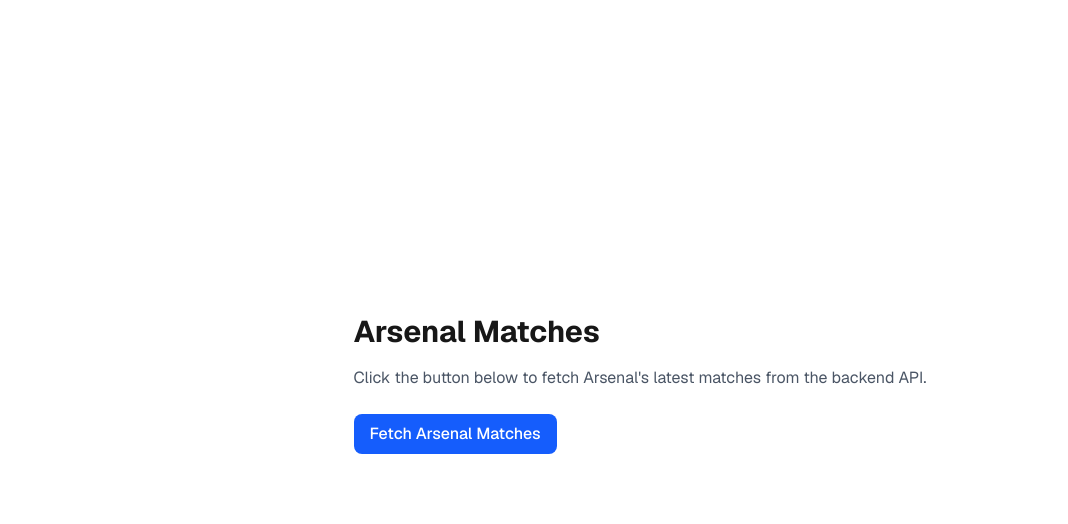
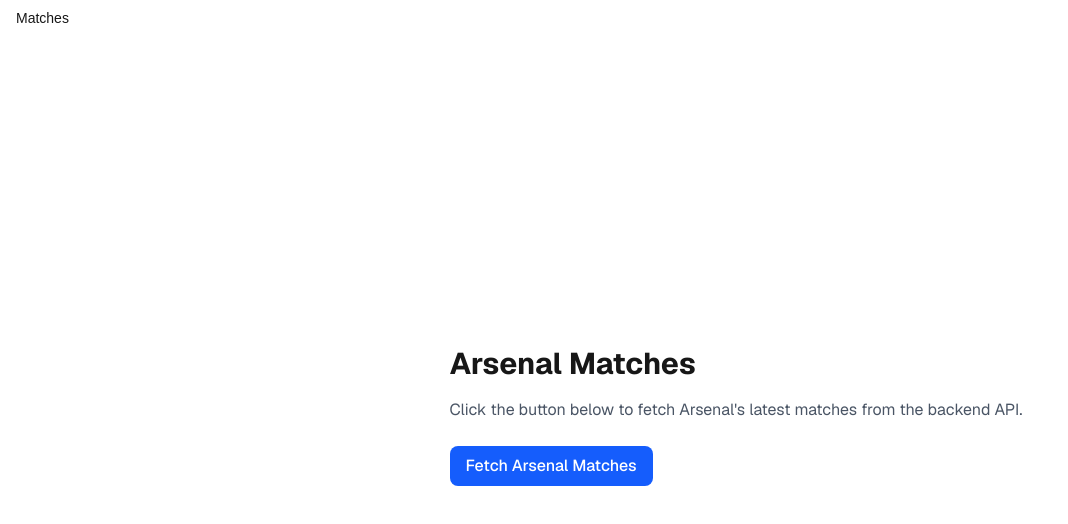
Before and after one commit to kovacs-roland2/statlines-frontend, a Next.js app: page / in a window 1280 px wide. Shown: the top 524 px of the page, without its empty margins (0-1068 px from the left). Built offline with nearby package versions, Linux system fonts and the light colour scheme; no server answers.

Commit message:
Create Sidebar

```diff
--- a/src/app/layout.tsx
+++ b/src/app/layout.tsx
@@ -1,6 +1,8 @@
 import type { Metadata } from 'next';
 import { Geist, Geist_Mono } from 'next/font/google';
 import './globals.css';
+import React from 'react';
+import Sidebar from '../components/Sidebar';
 
 const geistSans = Geist({
   variable: '--font-geist-sans',
@@ -25,9 +27,15 @@
   return (
     <html lang="en">
       <body
-        className={`${geistSans.variable} ${geistMono.variable} antialiased`}
+        className={`${geistSans.variable} ${geistMono.variable} min-h-screen antialiased`}
       >
-        {children}
+        <div className="flex min-h-screen items-start">
+          <div className="sticky top-0 h-screen w-48 shrink-0">
+            <Sidebar />
+          </div>
+          {/* Page content */}
+          <main className="flex-1 p-8">{children}</main>
+        </div>
       </body>
     </html>
   );
--- /dev/null
+++ b/src/components/Sidebar.tsx
@@ -0,0 +1,37 @@
+'use client';
+
+import Link from 'next/link';
+import { usePathname } from 'next/navigation';
+import {
+  NavigationMenu,
+  NavigationMenuList,
+  NavigationMenuLink,
+  NavigationMenuItem,
+} from '@/components/ui/navigation-menu';
+
+export default function Sidebar() {
+  const pathname = usePathname();
+
+  return (
+    <aside className="w-48 shrink-0">
+      <NavigationMenu>
+        <NavigationMenuList className="flex flex-col gap-2">
+          <NavigationMenuItem>
+            <NavigationMenuLink asChild>
+              <Link
+                href="/matches"
+                className={`block rounded-md px-4 py-2 text-sm ${
+                  pathname === '/matches'
+                    ? 'bg-gray-200 font-semibold'
+                    : 'hover:bg-gray-100'
+                }`}
+              >
+                Matches
+              </Link>
+            </NavigationMenuLink>
+          </NavigationMenuItem>
+        </NavigationMenuList>
+      </NavigationMenu>
+    </aside>
+  );
+}
--- /dev/null
+++ b/src/components/ui/navigation-menu.tsx
@@ -0,0 +1,128 @@
+import * as React from "react"
+import * as NavigationMenuPrimitive from "@radix-ui/react-navigation-menu"
+import { cva } from "class-variance-authority"
+import { ChevronDown } from "lucide-react"
+
+import { cn } from "@/lib/utils"
+
+const NavigationMenu = React.forwardRef<
+  React.ElementRef<typeof NavigationMenuPrimitive.Root>,
+  React.ComponentPropsWithoutRef<typeof NavigationMenuPrimitive.Root>
+>(({ className, children, ...props }, ref) => (
+  <NavigationMenuPrimitive.Root
+    ref={ref}
+    className={cn(
+      "relative z-10 flex max-w-max flex-1 items-center justify-center",
+      className
+    )}
+    {...props}
+  >
+    {children}
+    <NavigationMenuViewport />
+  </NavigationMenuPrimitive.Root>
+))
+NavigationMenu.displayName = NavigationMenuPrimitive.Root.displayName
+
+const NavigationMenuList = React.forwardRef<
+  React.ElementRef<typeof NavigationMenuPrimitive.List>,
+  React.ComponentPropsWithoutRef<typeof NavigationMenuPrimitive.List>
+>(({ className, ...props }, ref) => (
+  <NavigationMenuPrimitive.List
+    ref={ref}
+    className={cn(
+      "group flex flex-1 list-none items-center justify-center space-x-1",
+      className
+    )}
+    {...props}
+  />
+))
+NavigationMenuList.displayName = NavigationMenuPrimitive.List.displayName
+
+const NavigationMenuItem = NavigationMenuPrimitive.Item
+
+const navigationMenuTriggerStyle = cva(
+  "group inline-flex h-9 w-max items-center justify-center rounded-md bg-background px-4 py-2 text-sm font-medium transition-colors hover:bg-accent hover:text-accent-foreground focus:bg-accent focus:text-accent-foreground focus:outline-none disabled:pointer-events-none disabled:opacity-50 data-[state=open]:text-accent-foreground data-[state=open]:bg-accent/50 data-[state=open]:hover:bg-accent data-[state=open]:focus:bg-accent"
+)
+
+const NavigationMenuTrigger = React.forwardRef<
+  React.ElementRef<typeof NavigationMenuPrimitive.Trigger>,
+  React.ComponentPropsWithoutRef<typeof NavigationMenuPrimitive.Trigger>
+>(({ className, children, ...props }, ref) => (
+  <NavigationMenuPrimitive.Trigger
+    ref={ref}
+    className={cn(navigationMenuTriggerStyle(), "group", className)}
+    {...props}
+  >
+    {children}{" "}
+    <ChevronDown
+      className="relative top-[1px] ml-1 h-3 w-3 transition duration-300 group-data-[state=open]:rotate-180"
+      aria-hidden="true"
+    />
+  </NavigationMenuPrimitive.Trigger>
+))
+NavigationMenuTrigger.displayName = NavigationMenuPrimitive.Trigger.displayName
+
+const NavigationMenuContent = React.forwardRef<
+  React.ElementRef<typeof NavigationMenuPrimitive.Content>,
+  React.ComponentPropsWithoutRef<typeof NavigationMenuPrimitive.Content>
+>(({ className, ...props }, ref) => (
+  <NavigationMenuPrimitive.Content
+    ref={ref}
+    className={cn(
+      "left-0 top-0 w-full data-[motion^=from-]:animate-in data-[motion^=to-]:animate-out data-[motion^=from-]:fade-in data-[motion^=to-]:fade-out data-[motion=from-end]:slide-in-from-right-52 data-[motion=from-start]:slide-in-from-left-52 data-[motion=to-end]:slide-out-to-right-52 data-[motion=to-start]:slide-out-to-left-52 md:absolute md:w-auto ",
+      className
+    )}
+    {...props}
+  />
+))
+NavigationMenuContent.displayName = NavigationMenuPrimitive.Content.displayName
+
+const NavigationMenuLink = NavigationMenuPrimitive.Link
+
+const NavigationMenuViewport = React.forwardRef<
+  React.ElementRef<typeof NavigationMenuPrimitive.Viewport>,
+  React.ComponentPropsWithoutRef<typeof NavigationMenuPrimitive.Viewport>
+>(({ className, ...props }, ref) => (
+  <div className={cn("absolute left-0 top-full flex justify-center")}>
+    <NavigationMenuPrimitive.Viewport
+      className={cn(
+        "origin-top-center relative mt-1.5 h-[var(--radix-navigation-menu-viewport-height)] w-full overflow-hidden rounded-md border bg-popover text-popover-foreground shadow data-[state=open]:animate-in data-[state=closed]:animate-out data-[state=closed]:zoom-out-95 data-[state=open]:zoom-in-90 md:w-[var(--radix-navigation-menu-viewport-width)]",
+        className
+      )}
+      ref={ref}
+      {...props}
+    />
+  </div>
+))
+NavigationMenuViewport.displayName =
+  NavigationMenuPrimitive.Viewport.displayName
+
+const NavigationMenuIndicator = React.forwardRef<
+  React.ElementRef<typeof NavigationMenuPrimitive.Indicator>,
+  React.ComponentPropsWithoutRef<typeof NavigationMenuPrimitive.Indicator>
+>(({ className, ...props }, ref) => (
+  <NavigationMenuPrimitive.Indicator
+    ref={ref}
+    className={cn(
+      "top-full z-[1] flex h-1.5 items-end justify-center overflow-hidden data-[state=visible]:animate-in data-[state=hidden]:animate-out data-[state=hidden]:fade-out data-[state=visible]:fade-in",
+      className
+    )}
+    {...props}
+  >
+    <div className="relative top-[60%] h-2 w-2 rotate-45 rounded-tl-sm bg-border shadow-md" />
+  </NavigationMenuPrimitive.Indicator>
+))
+NavigationMenuIndicator.displayName =
+  NavigationMenuPrimitive.Indicator.displayName
+
+export {
+  navigationMenuTriggerStyle,
+  NavigationMenu,
+  NavigationMenuList,
+  NavigationMenuItem,
+  NavigationMenuContent,
+  NavigationMenuTrigger,
+  NavigationMenuLink,
+  NavigationMenuIndicator,
+  NavigationMenuViewport,
+}
```
